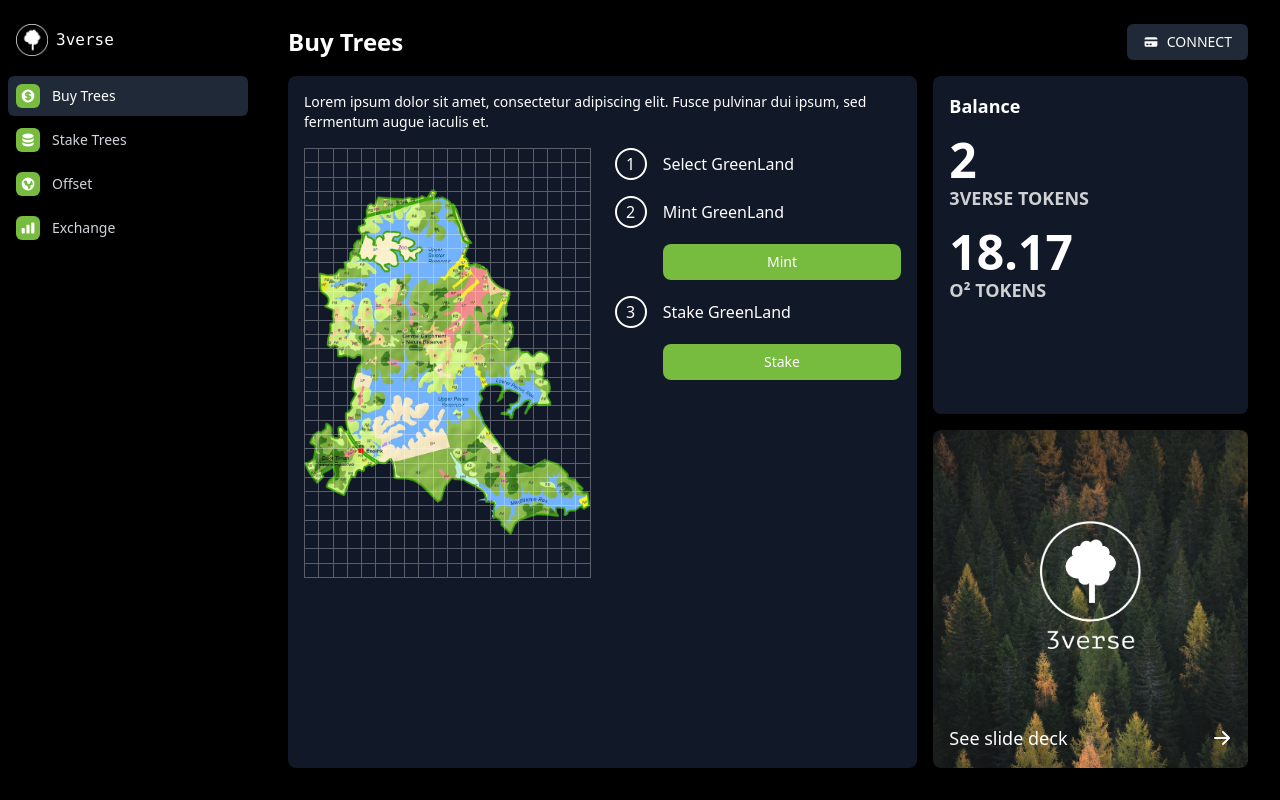
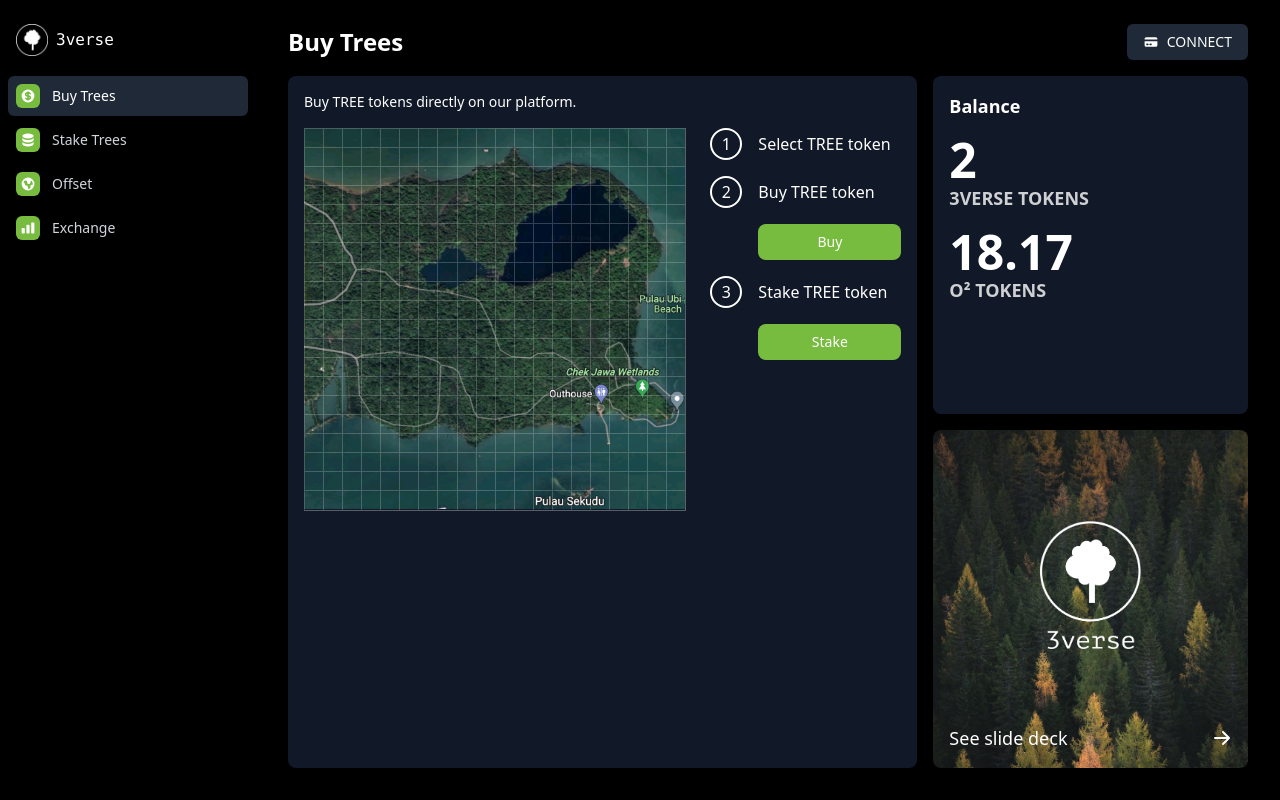
Before and after one commit to itschrislow/3verse, a Next.js app: page / in a window 1280 px wide. Built offline with nearby package versions, Linux system fonts and the light colour scheme.

Commit message:
update copywriting and image for buy component

```diff
--- a/components/Buy.tsx
+++ b/components/Buy.tsx
@@ -10,48 +10,43 @@ const Buy = ({ handleTabChange }: BuyProps) => {
   const [landId, setLandId] = useState<number>();
 
   return (
-    <div>
-      <p className="mb-4 text-sm">
-        Lorem ipsum dolor sit amet, consectetur adipiscing elit. Fusce pulvinar
-        dui ipsum, sed fermentum augue iaculis et.
-      </p>
-      <div className="flex gap-6">
-        <div className="min-h-full w-1/2">
-          <div className="grid-rows-30 grid w-full grid-cols-20 divide-x divide-y divide-white/30 border-r border-b border-white/30  bg-forest-map bg-contain bg-left bg-no-repeat">
-            {Array(600)
+    <div className="flex h-full flex-col">
+      <p className="mb-4 text-sm">Buy TREE tokens directly on our platform.</p>
+      <div className="flex h-full items-start justify-center gap-6">
+        <div className="grid-rows-20 grid w-full grid-cols-20 divide-x divide-y divide-white/20 border-r border-b border-white/30  bg-island bg-contain bg-left bg-no-repeat">
+          {Array(400)
             .fill(0)
             .map((_, index) => (
               <div
                 onClick={() => setLandId(index)}
                 className={`
-                  aspect-square cursor-pointer hover:bg-white/50
-                  ${landId === index ? "bg-white/70" : ""}
-                  ${index === 0 ? "border-t border-l border-white/30" : ""}
+                  aspect-square cursor-pointer hover:bg-white/30
+                  ${landId === index ? "bg-white/50" : ""}
+                  ${index === 0 ? "border-t border-l border-white/20" : ""}
                 `}
                 key={index}
               />
             ))}
         </div>
-        </div>
         <div className="w-1/2">
+          <div className="flex flex-col gap-4">
             {/* STEP 1 */}
-          <div className="flex flex-col gap-4">
             <div className="flex items-center gap-4">
               <span className="flex h-8 w-8 flex-shrink-0 items-center justify-center rounded-full border-2 border-white">
                 <span className="text-white">1</span>
               </span>
-              <p>Select GreenLand</p>
+              <p>Select TREE token</p>
             </div>
             {/* STEP 2 */}
             <div className="flex items-center gap-4">
               <span className="flex h-8 w-8 flex-shrink-0 items-center justify-center rounded-full border-2 border-white">
                 <span className="text-white">2</span>
               </span>
-              <p>Mint GreenLand {landId && "#" + landId}</p>
+              <p>Buy TREE token {landId && "#" + landId}</p>
             </div>
             <div className="pl-12">
-              <button className="bg-primary w-full self-end rounded-lg px-4 py-2 text-sm font-medium text-white">
-                Mint
+              <button className="w-full self-end rounded-lg bg-primary px-4 py-2 text-sm font-medium text-white">
+                Buy
               </button>
             </div>
             {/* STEP 3 */}
@@ -59,12 +54,12 @@ const Buy = ({ handleTabChange }: BuyProps) => {
               <span className="flex h-8 w-8 flex-shrink-0 items-center justify-center rounded-full border-2 border-white">
                 <span className="text-white">3</span>
               </span>
-              <p>Stake GreenLand {landId && "#" + landId}</p>
+              <p>Stake TREE token {landId && "#" + landId}</p>
             </div>
             <div className="pl-12">
               <button
                 onClick={() => handleTabChange(TABS.Stake)}
-                className="bg-primary w-full self-end rounded-lg px-4 py-2 text-sm font-medium text-white"
+                className="w-full self-end rounded-lg bg-primary px-4 py-2 text-sm font-medium text-white"
               >
                 Stake
               </button>
--- a/tailwind.config.js
+++ b/tailwind.config.js
@@ -9,15 +9,11 @@ module.exports = {
         primary: "#77bb3f",
       },
       backgroundImage: {
-        "forest-map": "url('/static/map.png')",
+        island: "url('/static/island.png')",
         article: "url('/static/article.jpg')",
       },
       gridTemplateColumns: {
-        16: "repeat(16, minmax(0, 1fr))",
         20: "repeat(20, minmax(0, 1fr))",
-        25: "repeat(25, minmax(0, 1fr))",
-        28: "repeat(28, minmax(0, 1fr))",
-        30: "repeat(30, minmax(0, 1fr))",
       },
     },
   },
```
Also changed, not shown: public/static/island.png (added). Lines whose indentation alone changed are shown as unchanged.
